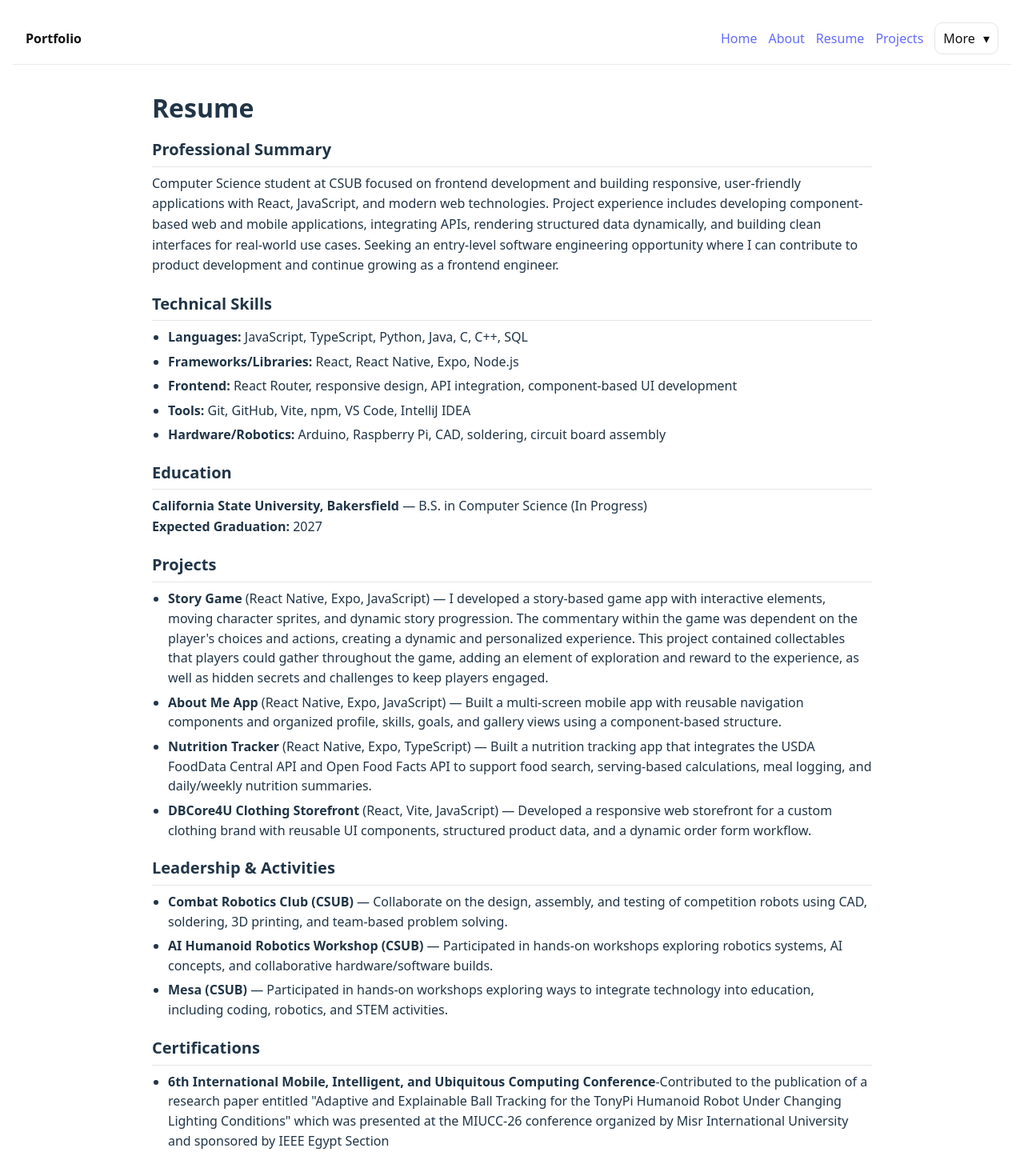
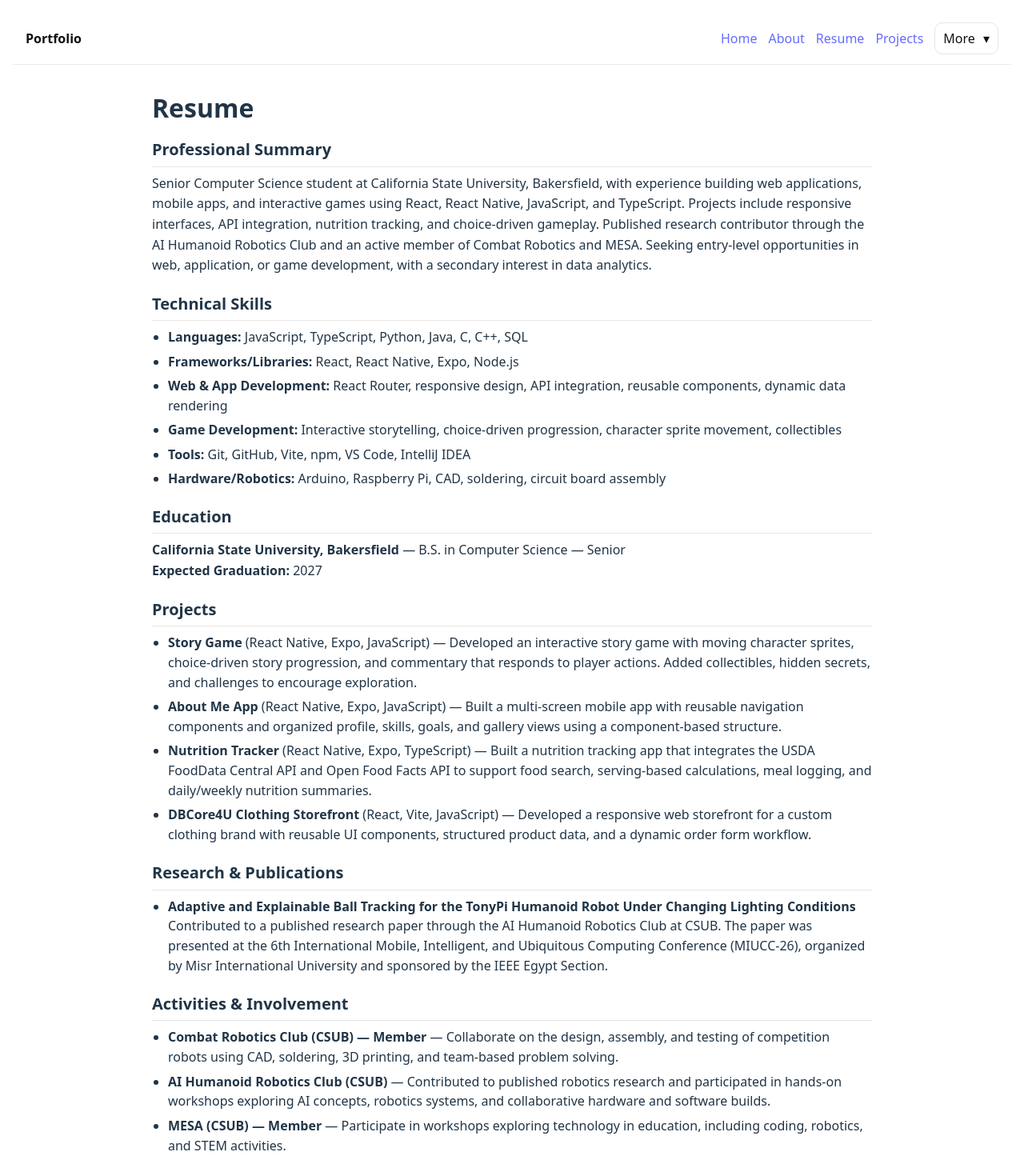
Before and after one commit to isaiahurquilla/Portfolio, a React (Vite) app: page /resume in a window 1280 px wide. Shown: the top 1470 px of the page at 80% size. Built offline with nearby package versions, Linux system fonts and the light colour scheme.

Commit message:
resume updates

```diff
--- a/src/pages/Resume.jsx
+++ b/src/pages/Resume.jsx
@@ -5,14 +5,15 @@ export default function Resume() {
 
       <h2>Professional Summary</h2>
       <p>
-        Computer Science student at CSUB focused on frontend development and
-        building responsive, user-friendly applications with React, JavaScript,
-        and modern web technologies. Project experience includes developing
-        component-based web and mobile applications, integrating APIs,
-        rendering structured data dynamically, and building clean interfaces for
-        real-world use cases. Seeking an entry-level software engineering
-        opportunity where I can contribute to product development and continue
-        growing as a frontend engineer.
+        Senior Computer Science student at California State University,
+        Bakersfield, with experience building web applications, mobile apps,
+        and interactive games using React, React Native, JavaScript, and
+        TypeScript. Projects include responsive interfaces, API integration,
+        nutrition tracking, and choice-driven gameplay. Published research
+        contributor through the AI Humanoid Robotics Club and an active
+        member of Combat Robotics and MESA. Seeking entry-level opportunities
+        in web, application, or game development, with a secondary interest
+        in data analytics.
       </p>
 
       <h2>Technical Skills</h2>
@@ -26,8 +27,12 @@ export default function Resume() {
           Node.js
         </li>
         <li>
-          <strong>Frontend:</strong> React Router, responsive design, API
-          integration, component-based UI development
+          <strong>Web &amp; App Development:</strong> React Router, responsive
+          design, API integration, reusable components, dynamic data rendering
+        </li>
+        <li>
+          <strong>Game Development:</strong> Interactive storytelling,
+          choice-driven progression, character sprite movement, collectibles
         </li>
         <li>
           <strong>Tools:</strong> Git, GitHub, Vite, npm, VS Code, IntelliJ IDEA
@@ -41,7 +46,7 @@ export default function Resume() {
       <h2>Education</h2>
       <p>
         <strong>California State University, Bakersfield</strong> — B.S. in
-        Computer Science (In Progress)
+        Computer Science — Senior
         <br />
         <strong>Expected Graduation:</strong> 2027
       </p>
@@ -50,9 +55,10 @@ export default function Resume() {
       <ul>
         <li>
           <strong>Story Game</strong> (React Native, Expo, JavaScript) —
-          I developed a story-based game app with interactive elements, moving character sprites, and dynamic story progression.
-          The commentary within the game was dependent on the player's choices and actions, creating a dynamic and personalized experience.
-          This project contained collectables that players could gather throughout the game, adding an element of exploration and reward to the experience, as well as hidden secrets and challenges to keep players engaged.
+          Developed an interactive story game with moving character sprites,
+          choice-driven story progression, and commentary that responds to
+          player actions. Added collectibles, hidden secrets, and challenges
+          to encourage exploration.
         </li>
         <li>
           <strong>About Me App</strong> (React Native, Expo, JavaScript) —
@@ -75,32 +81,39 @@ export default function Resume() {
         </li>
       </ul>
 
-      <h2>Leadership & Activities</h2>
+      <h2>Research &amp; Publications</h2>
       <ul>
         <li>
-          <strong>Combat Robotics Club (CSUB)</strong> — Collaborate on the
+          <strong>
+            Adaptive and Explainable Ball Tracking for the TonyPi Humanoid
+            Robot Under Changing Lighting Conditions
+          </strong>
+          <br />
+          Contributed to a published research paper through the AI Humanoid
+          Robotics Club at CSUB. The paper was presented at the 6th
+          International Mobile, Intelligent, and Ubiquitous Computing
+          Conference (MIUCC-26), organized by Misr International University
+          and sponsored by the IEEE Egypt Section.
+          </li>
+      </ul>
+
+      <h2>Activities &amp; Involvement</h2>
+      <ul>
+        <li>
+          <strong>Combat Robotics Club (CSUB) — Member</strong> — Collaborate on the
           design, assembly, and testing of competition robots using CAD,
           soldering, 3D printing, and team-based problem solving.
         </li>
         <li>
-          <strong>AI Humanoid Robotics Workshop (CSUB)</strong> — Participated
-          in hands-on workshops exploring robotics systems, AI concepts, and
-          collaborative hardware/software builds.
+          <strong>AI Humanoid Robotics Club (CSUB)</strong> — Contributed to
+          published robotics research and participated in hands-on workshops
+          exploring AI concepts, robotics systems, and collaborative hardware
+          and software builds.
         </li>
         <li>
-          <strong>Mesa (CSUB)</strong> — Participated
-          in hands-on workshops exploring ways to integrate technology into education, including coding, robotics, and STEM activities.
-        </li>
-      </ul>
-
-      <h2>Certifications</h2>
-      <ul>
-        <li>
-          <strong>6th International Mobile, Intelligent, and Ubiquitous Computing Conference</strong>
-          -Contributed to the publication of a research paper entitled
-          "Adaptive and Explainable Ball Tracking for the TonyPi Humanoid Robot
-           Under Changing Lighting Conditions" which was presented at the MIUCC-26 conference
-           organized by Misr International University and sponsored by IEEE Egypt Section
+          <strong>MESA (CSUB) — Member</strong> — Participate in workshops
+          exploring technology in education, including coding, robotics,
+          and STEM activities.
         </li>
       </ul>
     </section>
```
